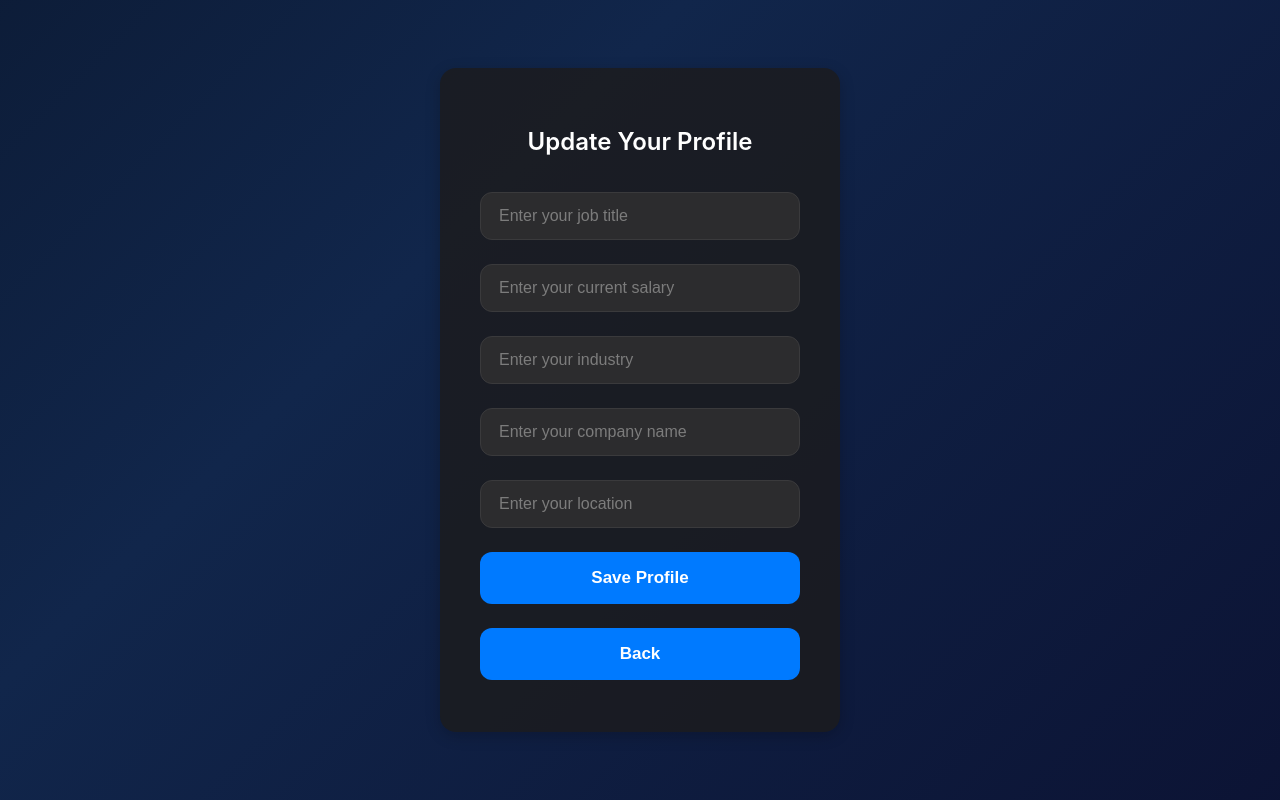
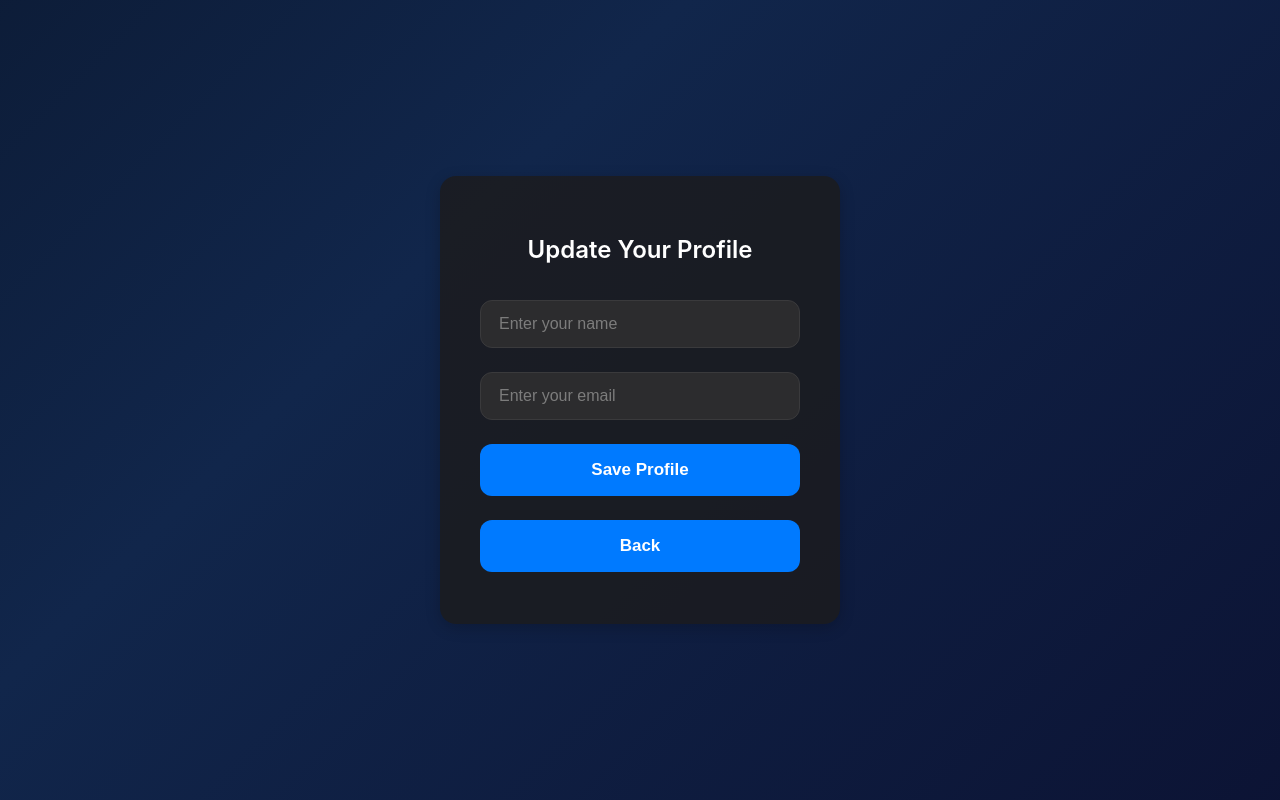
Before and after one commit to RodrigoReyes01/shopping-web, a React (Create React App) app: page /profile in a window 1280 px wide. Built offline with nearby package versions, Linux system fonts and the light colour scheme.

Commit message:
Prueba 1
No funciono :(

```diff
--- a/src/App.js
+++ b/src/App.js
@@ -8,7 +8,6 @@ import Result from './views/result/result';
 import Settings from './views/settings/settings';
 import Profile from './views/profile/profile';
 import Homepage from './views/homepage/homepage'
-
 
 function App() {
   return (
--- a/src/views/profile/profile.js
+++ b/src/views/profile/profile.js
@@ -3,12 +3,9 @@ import axios from 'axios';
 import { useNavigate } from 'react-router-dom';
 import './profile.css';
 
-const Profile = () => {
-    const [jobTitle, setJobTitle] = useState('');
-    const [currentSalary, setCurrentSalary] = useState('');
-    const [industry, setIndustry] = useState('');
-    const [company, setCompany] = useState('');
-    const [location, setLocation] = useState('');
+const Profile = ({ userId }) => {
+    const [name, setName] = useState('');
+    const [email, setEmail] = useState('');
     const [error, setError] = useState('');
     const navigate = useNavigate();
 
@@ -22,23 +19,30 @@ const Profile = () => {
         };
     }, []);
 
+    useEffect(() => {
+        // Fetch para obtener el nombre del usuario basado en el userId
+        const fetchUserName = async () => {
+            try {
+                const response = await axios.get(`/api/profile/name/${userId}`);
+                setName(response.data.name);
+            } catch (err) {
+                setError('Error fetching user name, please try again.');
+            }
+        };
+
+        if (userId) {
+            fetchUserName();
+        }
+    }, [userId]);
+
     const handleSubmit = async (e) => {
         e.preventDefault();
 
-        // Verifica si los campos están vacíos
-        if (!jobTitle || !currentSalary || !industry || !company || !location) {
-            setError('Todos los campos son obligatorios');
-            return;
-        }
-
         try {
-            // Aquí podrías enviar los datos a una API para almacenarlos en la base de datos
-            await axios.post('http://localhost:3002/profile', {
-                jobTitle,
-                currentSalary,
-                industry,
-                company,
-                location
+            // Aquí podrías enviar los datos actualizados a la API para almacenarlos en la base de datos
+            await axios.put(`/api/profile/${userId}`, {
+                name,
+                email,
             });
 
             // Maneja el caso de éxito
@@ -55,37 +59,16 @@ const Profile = () => {
             <form onSubmit={handleSubmit}>
                 <input
                     type="text"
-                    placeholder="Enter your job title"
-                    value={jobTitle}
-                    onChange={(e) => setJobTitle(e.target.value)}
+                    placeholder="Enter your name"
+                    value={name}
+                    onChange={(e) => setName(e.target.value)}
                     required
                 />
                 <input
-                    type="text"
-                    placeholder="Enter your current salary"
-                    value={currentSalary}
-                    onChange={(e) => setCurrentSalary(e.target.value)}
-                    required
-                />
-                <input
-                    type="text"
-                    placeholder="Enter your industry"
-                    value={industry}
-                    onChange={(e) => setIndustry(e.target.value)}
-                    required
-                />
-                <input
-                    type="text"
-                    placeholder="Enter your company name"
-                    value={company}
-                    onChange={(e) => setCompany(e.target.value)}
-                    required
-                />
-                <input
-                    type="text"
-                    placeholder="Enter your location"
-                    value={location}
-                    onChange={(e) => setLocation(e.target.value)}
+                    type="email"
+                    placeholder="Enter your email"
+                    value={email}
+                    onChange={(e) => setEmail(e.target.value)}
                     required
                 />
                 {error && <p style={{ color: 'red' }}>{error}</p>}
```
Also changed, not shown: 2 other files (tests, documents, lock files or other folders).
